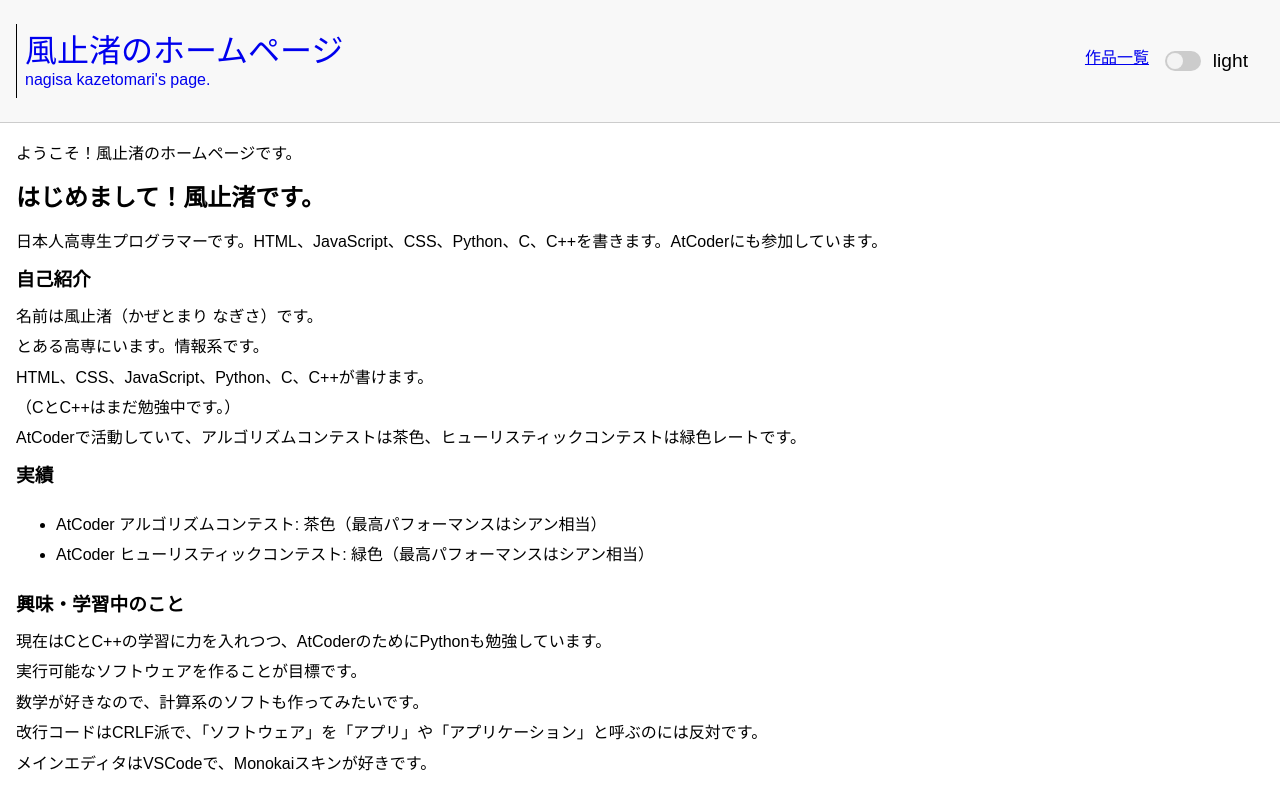
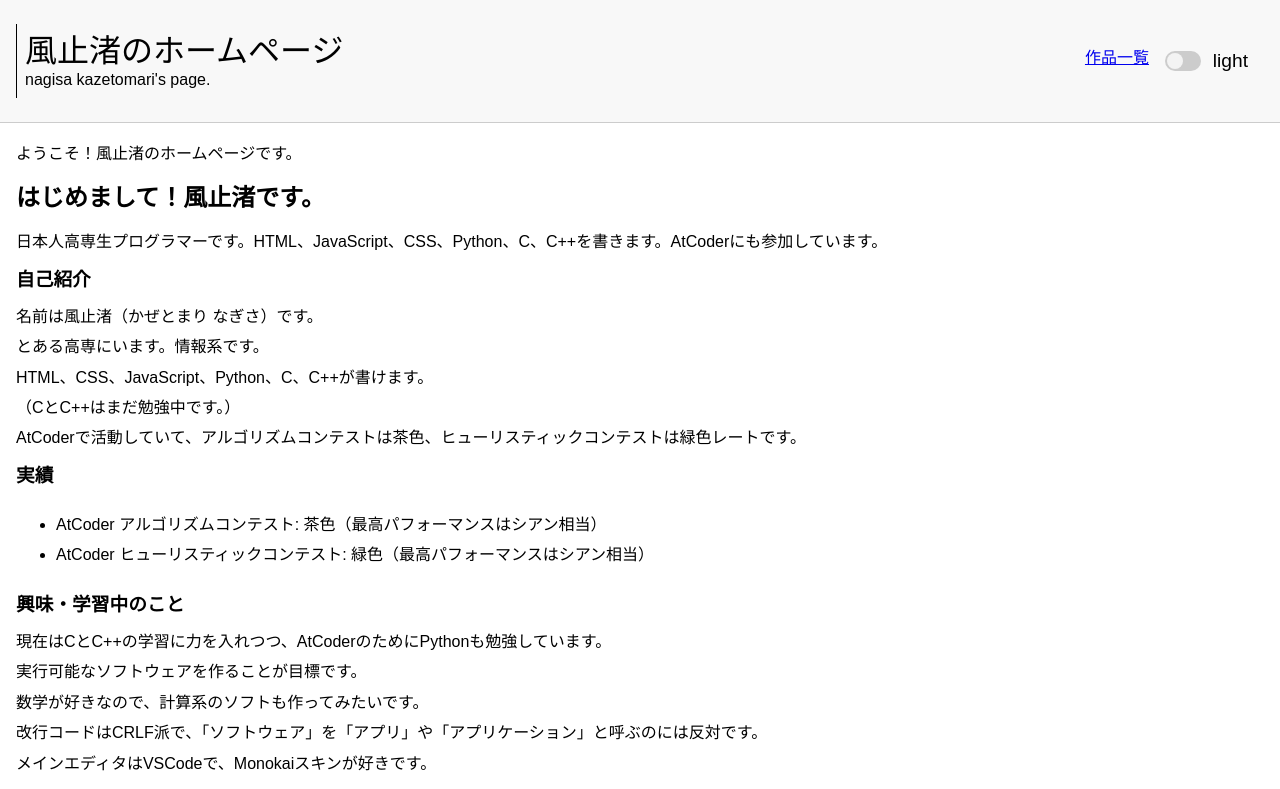
Before and after one commit to kztmrngs/kztmrngs.github.io, a plain HTML site: page index.html in a window 1280 px wide. Shown: the top 789 px of the page. Drawn offline with Linux system fonts and the light colour scheme.

Commit message:
デザイ修正

```diff
--- a/style.css
+++ b/style.css
@@ -60,6 +60,7 @@ footer {
 }
 
 .title {
+    color: var(--color-accent-light);
     line-height: 1.2;
     border-left: 0.1rem solid var(--color-accent-light);
     padding: 0.5em;
```
